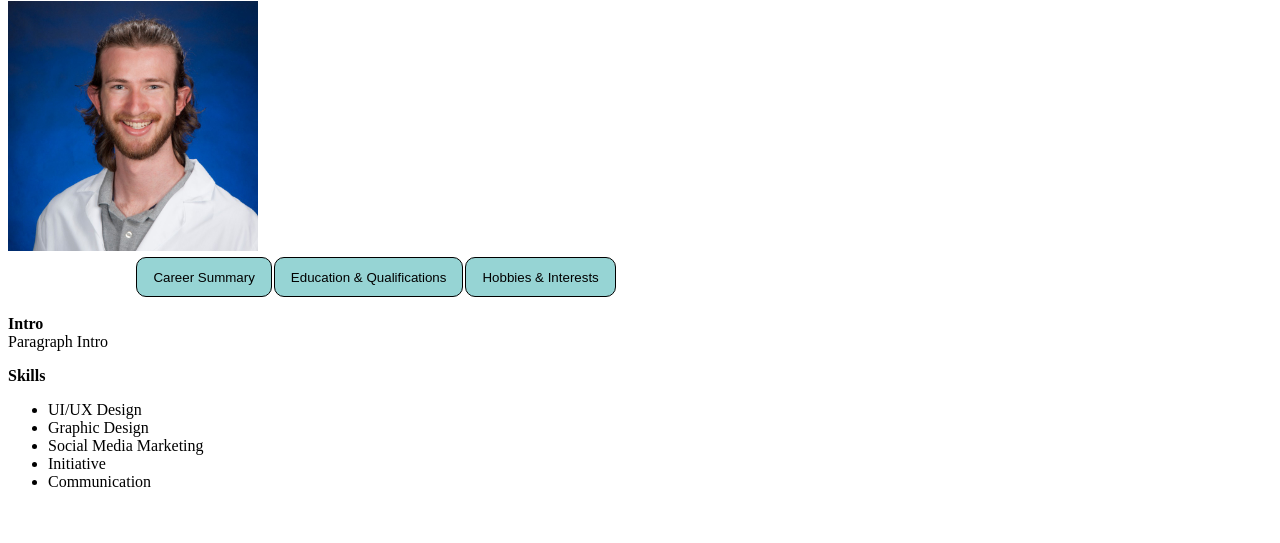
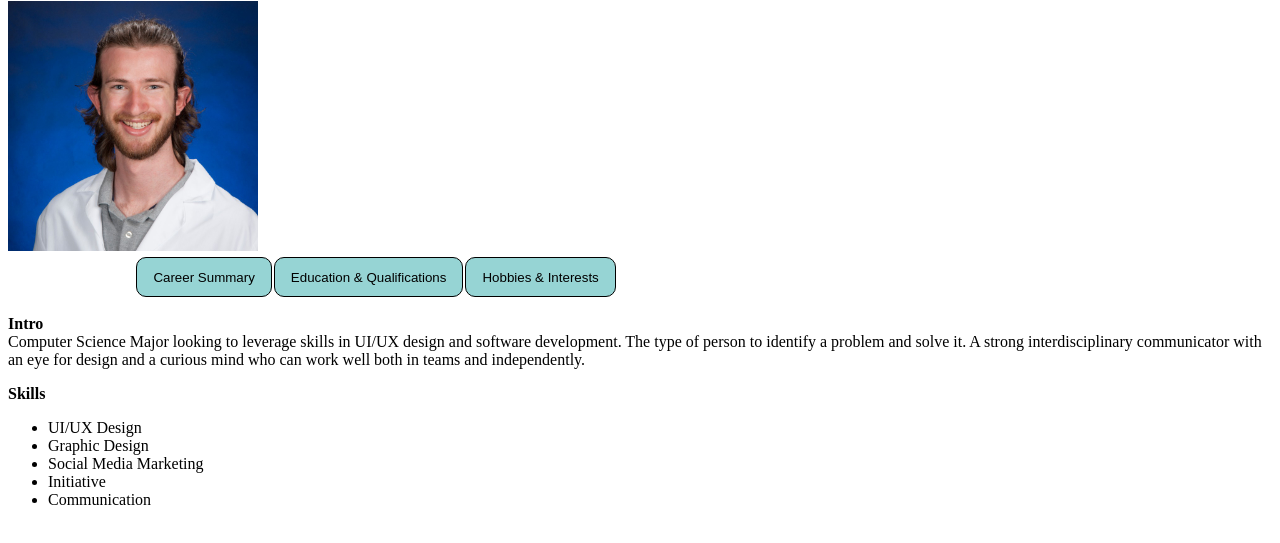
Before and after one commit to dbalboni1/HW2, a plain HTML site: page docs/index.html in a window 1280 px wide. Shown: the part 79-622 px from the top of the page. Drawn offline with Linux system fonts and the light colour scheme.

Commit message:
Add files via upload

```diff
--- a/docs/index.html
+++ b/docs/index.html
@@ -43,7 +43,7 @@
             <strong>Dan  Balboni</strong>
         </h1>
 
-            <img src="Resume Photo.jfif" height="250" width="auto" alt="Resume Photo">
+            <img src="Resume-Photo.jfif" height="250" alt="Resume Photo">
 
         <table class="navHead">
             <tr>
@@ -70,10 +70,9 @@
 
         <p>
             <strong> Intro </strong> <br>
-            Paragraph Intro
+            Computer Science Major looking to leverage skills in UI/UX design and software development.  The type of person to identify a problem and solve it.  A strong interdisciplinary communicator with an eye for design and a curious mind who can work well both in teams and independently.
         </p>
 
-        <p>
         <strong> Skills </strong>
         <ul>
             <li>UI/UX Design</li>
@@ -82,6 +81,5 @@
             <li>Initiative</li>
             <li>Communication</li>
         </ul>
-        </p>
     </body>
 </html>
```
Also changed, not shown: docs/Resume-Photo.jfif (added). Lines whose indentation alone changed are shown as unchanged.
